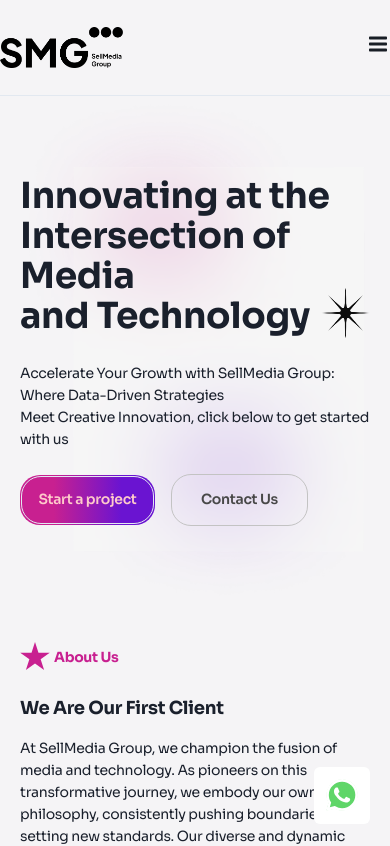
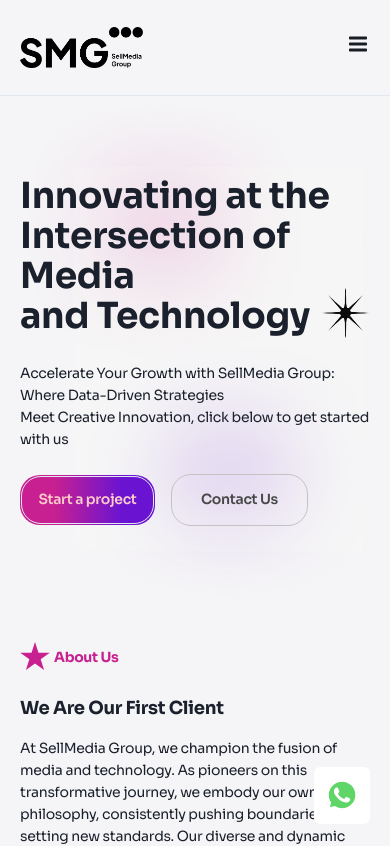
Before and after one commit to sellmedia-admin/SMG-Official, a Next.js app: page / in a window 390 px wide. Shown: the top 846 px of the page. Built offline with nearby package versions, Linux system fonts and the light colour scheme.

Commit message:
update navbar on mobile

```diff
--- a/components/Navbar/Navbar.tsx
+++ b/components/Navbar/Navbar.tsx
@@ -31,7 +31,7 @@
 
   return (
     <>
-      <nav className="bg-bg-ash-2 h-24 flex items-center justify-between  max-w-[1200px] mx-auto bg-b-grey-2 border-b-1 border-b-light-grey">
+      <nav className="bg-bg-ash-2 h-24 flex items-center justify-between  max-w-[1200px] mx-auto px-5 md:px-0 bg-b-grey-2 border-b-1 border-b-light-grey">
         <Box className="flex items-center">
           <a href="/">
             <img
```
